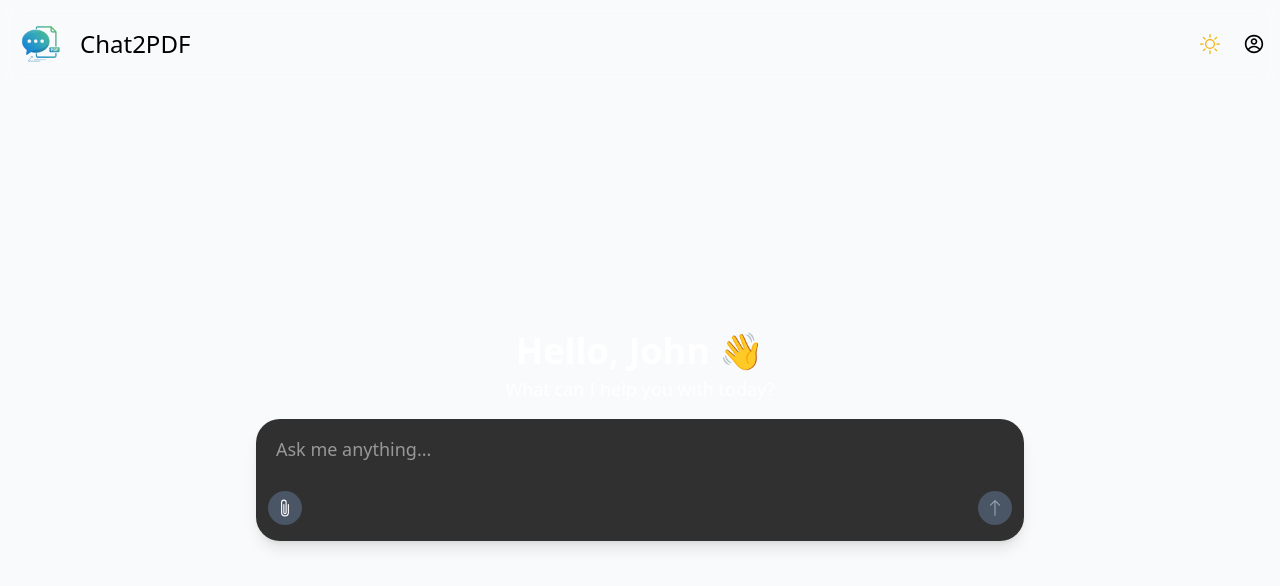
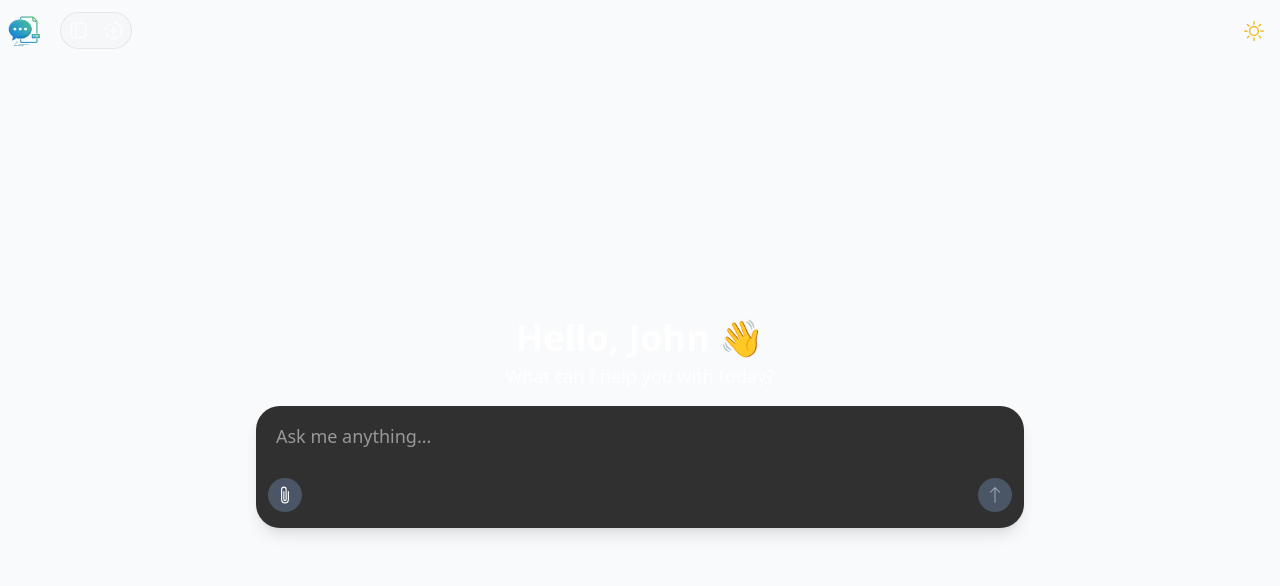
Before and after one commit to Mkcodes-in/Generative_Chatbot, a React (Vite) app: page / in a window 1280 px wide. Shown: the top 586 px of the page. Built offline with nearby package versions, Linux system fonts and the light colour scheme; no server answers; the database is empty; what groq-sdk would draw is missing.

Commit message:
making SlideBar

```diff
--- /dev/null
+++ b/src/component/Button.jsx
@@ -0,0 +1,11 @@
+import React from 'react'
+import { LuCircleFadingPlus } from 'react-icons/lu'
+
+export default function Button({btnName, btnLink}) {
+    return (
+        <button className='w-full bg-[#43454A] border border-gray-50/13 rounded-full flex items-center justify-center gap-2 py-2 font-semibold cursor-pointer'>
+            <LuCircleFadingPlus />
+            {btnName}
+        </button>
+    )
+}
--- a/src/component/Header.jsx
+++ b/src/component/Header.jsx
@@ -1,53 +1,50 @@
-import React, { useEffect, useRef, useState } from 'react'
 import { BsMoon, BsSun } from 'react-icons/bs'
-import { CgProfile } from 'react-icons/cg'
 import logo from '../assets/logo.png'
 import { UseTheme } from '../hooks/UseTheme'
+import { LuCircleFadingPlus, LuPanelLeft } from 'react-icons/lu';
+import { useState } from 'react';
+import Slidebar from './Slidebar';
 
 export default function Header() {
     const { theme, handleTheme } = UseTheme();
-    const [scroll, setScroll] = useState(false);
-
-    function handleScroll() {
-        if (window.scrollY > 20) {
-            setScroll(true);
-        } else {
-            setScroll(false);
-        };
-    };
-
-    useEffect(() => {
-        window.addEventListener("scroll", handleScroll);
-        return () => {
-            window.removeEventListener("scroll", handleScroll);
-        }
-    }, []);
+    const [isActiveSlide, setIsActiveSlide] = useState(false);
 
     return (
         <header
             className={`z-40 transition-all duration-300 ease-in-out backdrop-blur-sm
-                ${theme
-                    ? (scroll
-                        ? "bg-black/80 shadow-md"
-                        : "bg-transparent")
-                    : (scroll
-                        ? "bg-white/80 shadow-md"
-                        : "bg-transparent")
-                }`}>
-            <nav className='max-w-7xl mx-auto pr-4 py-1'>
+                ${theme ? "bg-transparent" : "bg-transparent"}`}>
+            <nav className='max-w-full mx-auto pr-4 py-1'>
                 <div className='flex justify-between items-center'>
                     {/* logo */}
-                    <a
-                        className={`flex items-center text-2xl transition-colors duration-300 ease-in-out ${theme ? "text-gray-300": "text-shadow-gray-600"}`}
-                        href="#">
+                    <div
+                        className={`flex items-center text-2xl transition-colors duration-300 ease-in-out gap-5 p-2 ${theme ? "text-gray-300" : "text-shadow-gray-600"}`}>
                         <div>
                             <img
-                                className='size-20 object-cover'
+                                className='size-8 object-cover'
                                 src={logo}
                                 alt="logo-png" />
                         </div>
-                        Chat2PDF
-                    </a>
+                        {/* slideBar menu */}
+                        <div className='flex justify-center gap-4 border rounded-full border-gray-400/20 p-2 bg-gray-200/12'>
+                            <button
+                                onClick={() => setIsActiveSlide(!isActiveSlide)}
+                                className='cursor-pointer'>
+                                <LuPanelLeft
+                                    size={19}
+                                    color="white"
+                                    strokeWidth={2}
+                                    className="transition-all duration-200 hover:opacity-100 opacity-70"
+                                />
+                            </button>
+                            <button className='cursor-pointer'>
+                                <LuCircleFadingPlus
+                                    size={19}
+                                    color='white'
+                                    className="transition-all duration-200 hover:opacity-100 opacity-70"
+                                />
+                            </button>
+                        </div>
+                    </div>
                     {/* btns */}
                     <div className='flex items-center space-x-6'>
                         <button
@@ -56,12 +53,14 @@ export default function Header() {
                             <BsSun size={20} className={`absolute inset-0 text-yellow-500 transition-all duration-300 ${theme ? 'opacity-0 rotate-90' : 'opacity-100 rotate-0'}`} />
                             <BsMoon size={20} className={`absolute inset-0 text-blue-400 transition-all duration-300 ${theme ? 'opacity-100 rotate-0' : 'opacity-0 -rotate-90'}`} />
                         </button>
-                        <div className='relative w-5 h-5'>
-                            <button className={`cursor-pointer transition-colors duration-300 ease-in-out ${theme ? "text-white" : ""}`}><CgProfile size={20} /></button>
-                        </div>
                     </div>
                 </div>
             </nav>
+            {/* slideBar */}
+            <Slidebar
+                isActive={isActiveSlide}
+                setIsActive={setIsActiveSlide}
+            />
         </header>
     )
 }
--- /dev/null
+++ b/src/component/Slidebar.jsx
@@ -0,0 +1,50 @@
+import React from 'react'
+import logo from '../assets/logo.png'
+import { LuPanelLeft } from 'react-icons/lu'
+import { BsThreeDots } from 'react-icons/bs'
+import Button from './Button';
+export default function Slidebar({ isActive, setIsActive }) {
+  return (
+    <aside className={`fixed top-0 left-0 h-screen w-64 bg-zinc-800 transition-transform duration-300 text-white
+      ${isActive ? "translate-x-0" : "-translate-x-full"}`}>
+      <div className="flex flex-col gap-3 h-screen">
+
+        {/* Header */}
+        <div className="flex-col gap-4 p-4 overflow-hidden">
+          <div className='flex items-center justify-between'>
+            <img className="size-8 object-cover" src={logo} alt="png" />
+            <span className='text-lg font-semibold'>Chat2PDF</span>
+            <button onClick={() => setIsActive(!isActive)} className="cursor-pointer">
+              <LuPanelLeft
+                size={19}
+                color="white"
+                strokeWidth={1.2}
+                className="transition-all duration-200 hover:opacity-100 opacity-70"
+              />
+            </button>
+          </div>
+          <div className='flex items-center justify-center mt-6'>
+            <Button
+            btnName={"New chat"}
+            />
+          </div>
+        </div>
+
+        {/* History */}
+        <div className="flex-grow overflow-auto">
+          <h1 className='text-center text-xm text-gray-100/60'>Conversation</h1>
+          <div>
+
+          </div>
+        </div>
+
+        {/* Footer / Profile */}
+        <div className="mt-auto w-full px-2 py-2">
+          <button className="flex w-full items-center justify-between cursor-pointer hover:bg-gray-100/10 px-3 py-2 rounded-full">
+            Munna Kumar <BsThreeDots />
+          </button>
+        </div>
+      </div>
+    </aside>
+  );
+}
--- a/src/context/ChatContext.jsx
+++ b/src/context/ChatContext.jsx
@@ -7,6 +7,7 @@ export const ChatContext = createContext();
 export default function ChatProvider({ children }) {
     const [state, setState] = useState([]);
 
+    // fetch data from server
     useEffect(() => {
         (async () => {
             try {
@@ -17,6 +18,7 @@ export default function ChatProvider({ children }) {
             }
         })();
 
+        // subscribe for realtime database
         const channel = supabase
             .channel('chat-realtime')
             .on(
@@ -30,6 +32,7 @@ export default function ChatProvider({ children }) {
                 }
             )
             .subscribe();
+
         return () => {
             supabase.removeChannel(channel);
         }
```
Also changed, not shown: src/assets/logo.png.
